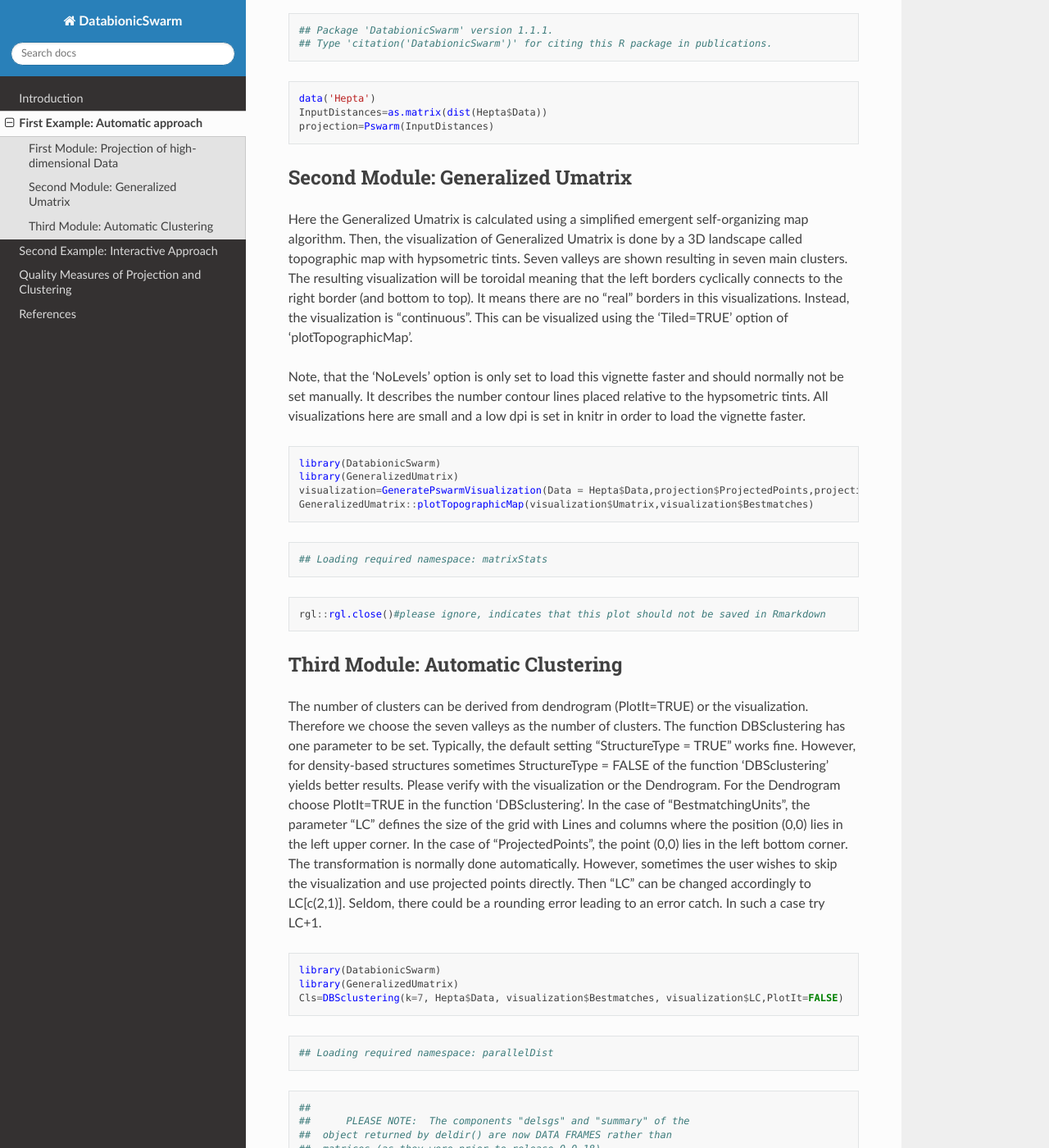
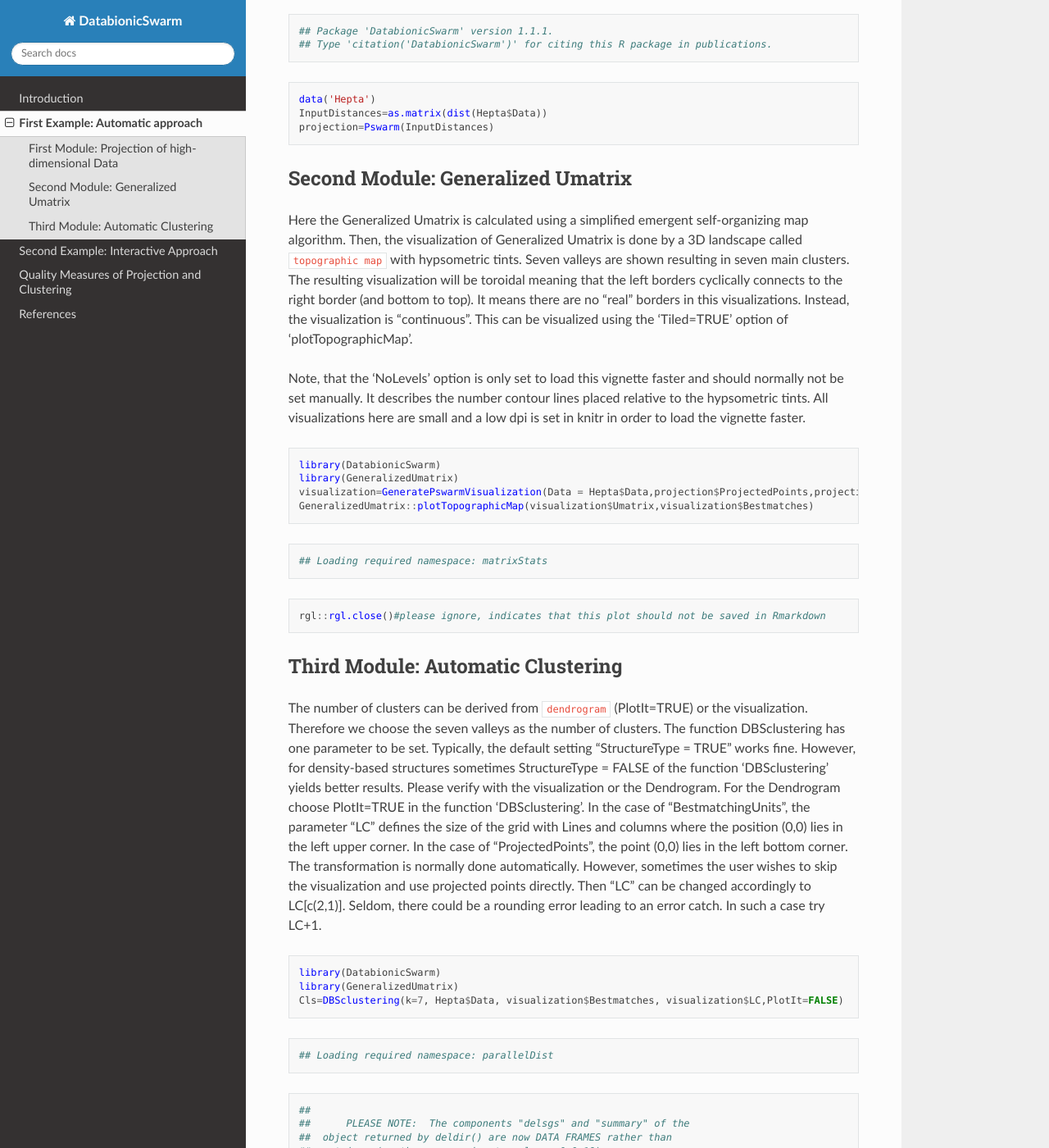
Before and after one commit to AsbahToqeer/DatabionicSwarm, a Sphinx documentation site: the page built from docs/source/first.rst, in a window 1280 px wide and 1400 px high, scrolled down 459 px. Shown: the whole window at 82% size. Built offline with Sphinx 7.4.7 and the Read the Docs theme 2.0.0, drawn with Linux system fonts in a browser that asks for light colours; some of the changed text lies outside the part shown.

Commit message:
Update first.rst

```diff
--- a/docs/source/first.rst
+++ b/docs/source/first.rst
@@ -2,7 +2,7 @@
 First Example: Automatic approach
 ===================================
 
-Here one example is presented using the automatic approach without any user interaction with shiny. Further automatic examples and a comparison to 26 common clustering algorithms is provided in http://www.deepbionics.org/Projects/ClusteringAlgorithms.html. If you want to verify your clustering result externally, you can use Heatmap or SilhouettePlot of the CRAN package DataVisualizations.
+Here one example is presented using the automatic approach without any user interaction with shiny. Further automatic examples and a comparison to 26 common clustering algorithms is provided in http://www.deepbionics.org/Projects/ClusteringAlgorithms.html. If you want to verify your clustering result externally, you can use ``Heatmap`` or ``SilhouettePlot`` of the CRAN package DataVisualizations.
 
 First Module: Projection of high-dimensional Data
 ---------------------------------------------------
@@ -27,7 +27,7 @@
 Second Module: Generalized Umatrix
 -----------------------------------
 
-Here the Generalized Umatrix is calculated using a simplified emergent self-organizing map algorithm. Then, the visualization of Generalized Umatrix is done by a 3D landscape called topographic map with hypsometric tints. Seven valleys are shown resulting in seven main clusters. The resulting visualization will be toroidal meaning that the left borders cyclically connects to the right border (and bottom to top). It means there are no “real” borders in this visualizations. Instead, the visualization is “continuous”. This can be visualized using the ‘Tiled=TRUE’ option of ‘plotTopographicMap’.
+Here the Generalized Umatrix is calculated using a simplified emergent self-organizing map algorithm. Then, the visualization of Generalized Umatrix is done by a 3D landscape called ``topographic map`` with hypsometric tints. Seven valleys are shown resulting in seven main clusters. The resulting visualization will be toroidal meaning that the left borders cyclically connects to the right border (and bottom to top). It means there are no “real” borders in this visualizations. Instead, the visualization is “continuous”. This can be visualized using the ‘Tiled=TRUE’ option of ‘plotTopographicMap’.
 
 Note, that the ‘NoLevels’ option is only set to load this vignette faster and should normally not be set manually. It describes the number contour lines placed relative to the hypsometric tints. All visualizations here are small and a low dpi is set in knitr in order to load the vignette faster.
 
@@ -49,7 +49,7 @@
 Third Module: Automatic Clustering
 --------------------------------------
 
-The number of clusters can be derived from dendrogram (PlotIt=TRUE) or the visualization. Therefore we choose the seven valleys as the number of clusters. The function DBSclustering has one parameter to be set. Typically, the default setting “StructureType = TRUE” works fine. However, for density-based structures sometimes StructureType = FALSE of the function ‘DBSclustering’ yields better results. Please verify with the visualization or the Dendrogram. For the Dendrogram choose PlotIt=TRUE in the function ‘DBSclustering’. In the case of “BestmatchingUnits”, the parameter “LC” defines the size of the grid with Lines and columns where the position (0,0) lies in the left upper corner. In the case of “ProjectedPoints”, the point (0,0) lies in the left bottom corner. The transformation is normally done automatically. However, sometimes the user wishes to skip the visualization and use projected points directly. Then “LC” can be changed accordingly to LC[c(2,1)]. Seldom, there could be a rounding error leading to an error catch. In such a case try LC+1.
+The number of clusters can be derived from ``dendrogram`` (PlotIt=TRUE) or the visualization. Therefore we choose the seven valleys as the number of clusters. The function DBSclustering has one parameter to be set. Typically, the default setting “StructureType = TRUE” works fine. However, for density-based structures sometimes StructureType = FALSE of the function ‘DBSclustering’ yields better results. Please verify with the visualization or the Dendrogram. For the Dendrogram choose PlotIt=TRUE in the function ‘DBSclustering’. In the case of “BestmatchingUnits”, the parameter “LC” defines the size of the grid with Lines and columns where the position (0,0) lies in the left upper corner. In the case of “ProjectedPoints”, the point (0,0) lies in the left bottom corner. The transformation is normally done automatically. However, sometimes the user wishes to skip the visualization and use projected points directly. Then “LC” can be changed accordingly to LC[c(2,1)]. Seldom, there could be a rounding error leading to an error catch. In such a case try LC+1.
 
 .. code-block:: R
 
```
